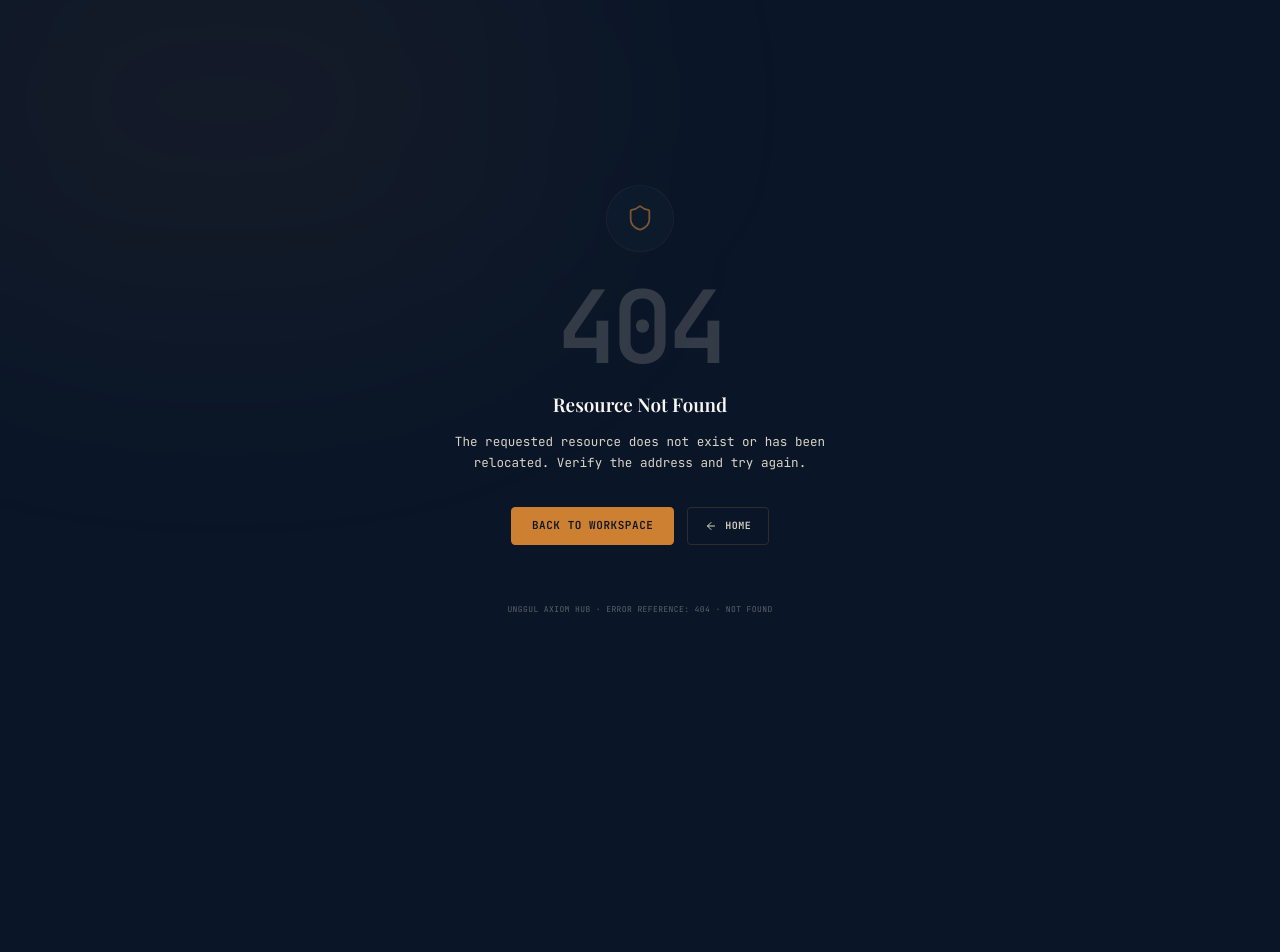
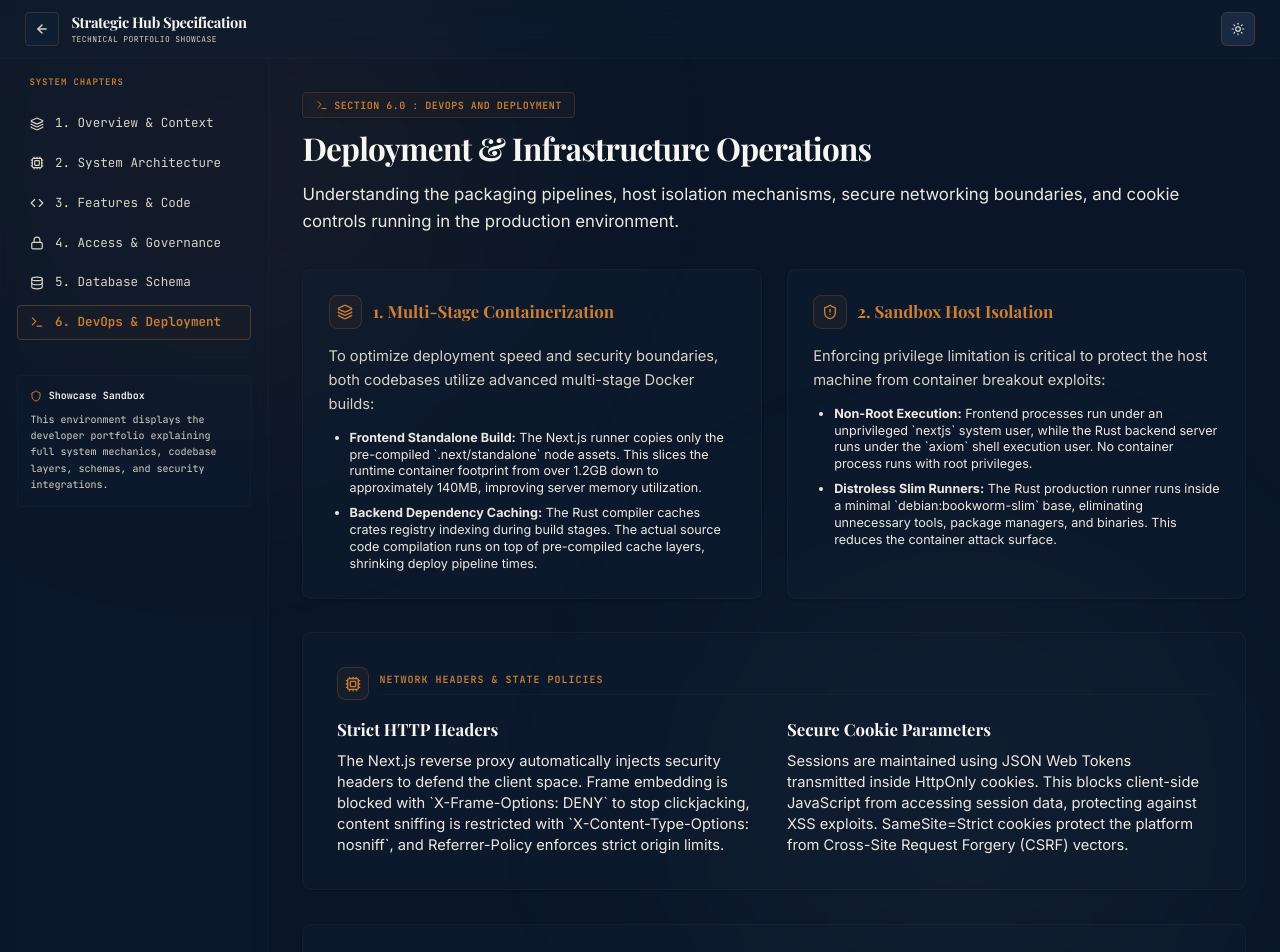
Before and after one commit to silentganja/unggul-axiom-hub, a Next.js app in the folder frontend/: page /v/info/deployment in a window 1280 px wide. Before the commit this address had no page. Shown: the top 952 px of the page. Before the commit the page ends 800 px from the top, so only its background shows below. Built offline with nearby package versions, Linux system fonts and the light colour scheme.

Commit message:
feat: implement Chapter 6 DevOps & Deployment portfolio page

```diff
--- /dev/null
+++ b/frontend/src/app/v/info/deployment/page.tsx
@@ -0,0 +1,106 @@
+"use client";
+
+import { Terminal, ShieldAlert, Cpu, Layers } from "lucide-react";
+
+export default function InfoDeploymentPage() {
+  return (
+    <div className="space-y-8 animate-in fade-in slide-in-from-bottom-4 duration-500">
+      {/* Page Header */}
+      <div className="space-y-3">
+        <div className="inline-flex items-center gap-1.5 px-3 py-1 font-mono text-[10px] font-semibold text-accent tracking-wider uppercase border border-accent/20 bg-accent-subtle/30 rounded shadow-sm">
+          <Terminal size={12} /> SECTION 6.0 : DEVOPS AND DEPLOYMENT
+        </div>
+        <h2 className="text-3xl font-bold tracking-tight text-foreground font-serif">
+          Deployment &amp; Infrastructure Operations
+        </h2>
+        <p className="text-sm sm:text-base text-foreground-muted leading-relaxed font-sans max-w-4xl">
+          Understanding the packaging pipelines, host isolation mechanisms, secure networking boundaries, and cookie controls running in the production environment.
+        </p>
+      </div>
+
+      {/* DevOps Overview Cards */}
+      <div className="grid grid-cols-1 md:grid-cols-2 gap-6">
+        {/* Docker Multistage Build */}
+        <div className="border border-border/30 rounded-lg bg-background-panel/40 p-6 space-y-4 shadow-sm hover:border-border/60 transition-all duration-300">
+          <div className="flex items-center gap-2.5">
+            <div className="h-8 w-8 rounded-lg bg-accent/5 border border-accent/20 flex items-center justify-center">
+              <Layers className="text-accent" size={16} />
+            </div>
+            <h3 className="font-bold font-serif text-base text-accent">1. Multi-Stage Containerization</h3>
+          </div>
+          <div className="space-y-3 text-xs sm:text-sm text-foreground-subtle leading-relaxed">
+            <p>
+              To optimize deployment speed and security boundaries, both codebases utilize advanced multi-stage Docker builds:
+            </p>
+            <ul className="list-disc pl-5 space-y-2 text-foreground-muted text-[11px] sm:text-xs">
+              <li>
+                <strong>Frontend Standalone Build:</strong> The Next.js runner copies only the pre-compiled `.next/standalone` node assets. This slices the runtime container footprint from over 1.2GB down to approximately 140MB, improving server memory utilization.
+              </li>
+              <li>
+                <strong>Backend Dependency Caching:</strong> The Rust compiler caches crates registry indexing during build stages. The actual source code compilation runs on top of pre-compiled cache layers, shrinking deploy pipeline times.
+              </li>
+            </ul>
+          </div>
+        </div>
+
+        {/* Host Isolation */}
+        <div className="border border-border/30 rounded-lg bg-background-panel/40 p-6 space-y-4 shadow-sm hover:border-border/60 transition-all duration-300">
+          <div className="flex items-center gap-2.5">
+            <div className="h-8 w-8 rounded-lg bg-accent/5 border border-accent/20 flex items-center justify-center">
+              <ShieldAlert className="text-accent" size={16} />
+            </div>
+            <h3 className="font-bold font-serif text-base text-accent">2. Sandbox Host Isolation</h3>
+          </div>
+          <div className="space-y-3 text-xs sm:text-sm text-foreground-subtle leading-relaxed">
+            <p>
+              Enforcing privilege limitation is critical to protect the host machine from container breakout exploits:
+            </p>
+            <ul className="list-disc pl-5 space-y-2 text-foreground-muted text-[11px] sm:text-xs">
+              <li>
+                <strong>Non-Root Execution:</strong> Frontend processes run under an unprivileged `nextjs` system user, while the Rust backend server runs under the `axiom` shell execution user. No container process runs with root privileges.
+              </li>
+              <li>
+                <strong>Distroless Slim Runners:</strong> The Rust production runner runs inside a minimal `debian:bookworm-slim` base, eliminating unnecessary tools, package managers, and binaries. This reduces the container attack surface.
+              </li>
+            </ul>
+          </div>
+        </div>
+      </div>
+
+      {/* Network Security and Header Policies */}
+      <div className="border border-border/30 rounded-lg bg-background-panel/40 p-6 sm:p-8 space-y-4 shadow-sm">
+        <div className="flex items-center gap-2.5">
+          <div className="h-8 w-8 rounded-lg bg-accent/5 border border-accent/20 flex items-center justify-center">
+            <Cpu className="text-accent" size={16} />
+          </div>
+          <h3 className="font-mono text-[10px] font-bold text-accent uppercase tracking-widest border-b border-border/20 pb-1.5 w-full">
+            Network Headers &amp; State Policies
+          </h3>
+        </div>
+        <div className="grid grid-cols-1 md:grid-cols-2 gap-6 text-xs sm:text-sm font-sans text-foreground-subtle leading-relaxed">
+          <div className="space-y-2">
+            <h4 className="font-bold text-foreground font-serif text-base">Strict HTTP Headers</h4>
+            <p className="text-foreground-muted text-xs sm:text-sm">
+              The Next.js reverse proxy automatically injects security headers to defend the client space. Frame embedding is blocked with `X-Frame-Options: DENY` to stop clickjacking, content sniffing is restricted with `X-Content-Type-Options: nosniff`, and Referrer-Policy enforces strict origin limits.
+            </p>
+          </div>
+
+          <div className="space-y-2">
+            <h4 className="font-bold text-foreground font-serif text-base">Secure Cookie Parameters</h4>
+            <p className="text-foreground-muted text-xs sm:text-sm">
+              Sessions are maintained using JSON Web Tokens transmitted inside HttpOnly cookies. This blocks client-side JavaScript from accessing session data, protecting against XSS exploits. SameSite=Strict cookies protect the platform from Cross-Site Request Forgery (CSRF) vectors.
+            </p>
+          </div>
+        </div>
+      </div>
+
+      {/* Relying Party ID Constraints */}
+      <div className="border border-border/30 rounded-lg bg-background-panel/40 p-6 space-y-4 shadow-sm hover:border-border/60 transition-all duration-300">
+        <h4 className="font-bold text-foreground font-serif text-base">WebAuthn Relying Party ID Constraints</h4>
+        <p className="text-xs sm:text-sm text-foreground-subtle leading-relaxed">
+          To prevent credential replay and machine-in-the-middle authentication relays on biometrics, the WebAuthn API enforces relying party checks. Handshake parameters are statically bound to the Relying Party ID (rpId: &quot;hub.unggulaxiom.com&quot;). The browser validates that the active origin matches this signature registry before allowing Face ID or fingerprint checks to release credential assertions.
+        </p>
+      </div>
+    </div>
+  );
+}
--- a/frontend/src/app/v/info/layout.tsx
+++ b/frontend/src/app/v/info/layout.tsx
@@ -13,6 +13,7 @@ import {
   Menu,
   X,
   Code,
+  Terminal,
 } from "lucide-react";
 import { ThemeToggle } from "@/components/ui/ThemeToggle";
 import { cn } from "@/lib/utils";
@@ -28,6 +29,7 @@ export default function InfoLayout({ children }: { children: React.ReactNode })
     { href: "/v/info/features", label: "3. Features & Code", icon: <Code size={14} /> },
     { href: "/v/info/security", label: "4. Access & Governance", icon: <Lock size={14} /> },
     { href: "/v/info/database", label: "5. Database Schema", icon: <Database size={14} /> },
+    { href: "/v/info/deployment", label: "6. DevOps & Deployment", icon: <Terminal size={14} /> },
   ];
 
   return (
```
